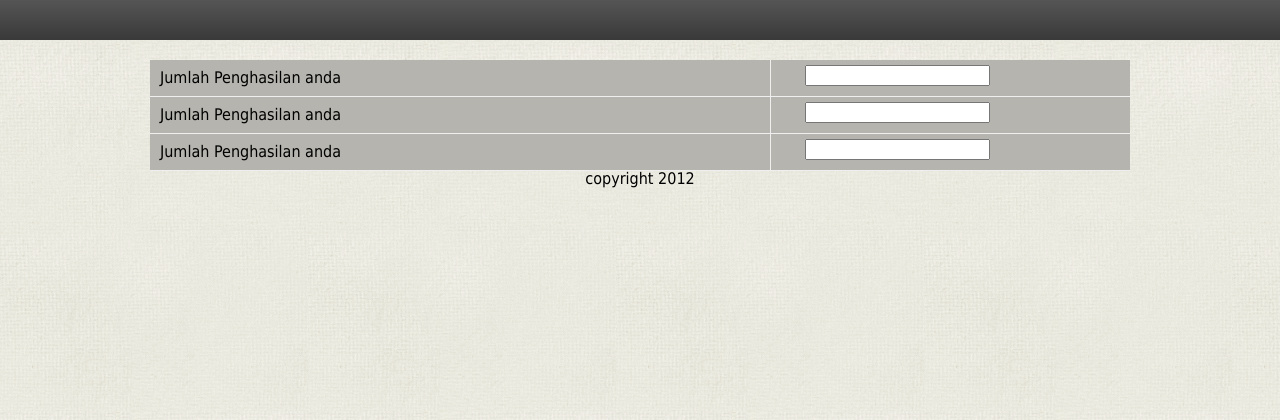
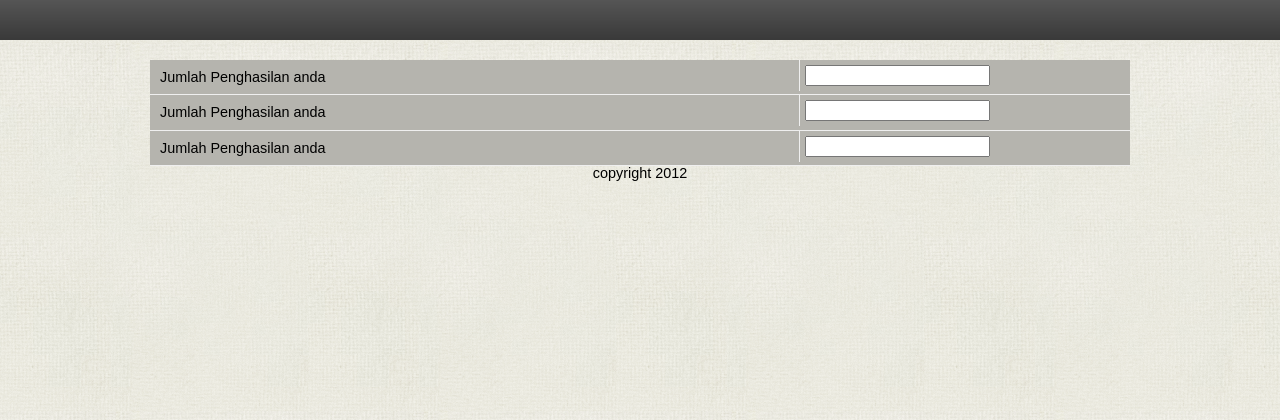
Before and after one commit to vanbungkring/Snao, a PHP site: page / in a window 1280 px wide. Shown: the top 420 px of the page. Run offline with PHP 8.4, Linux system fonts and the light colour scheme.

Commit message:
change border position-->.container_untuk_form

```diff
--- a/library/css/main.css
+++ b/library/css/main.css
@@ -4,8 +4,8 @@ html {
 }
 body {
 	background-image: url('../images/bg.png');
-	font-family: tahoma;
-	font-size: 100%;
+	font-family: arial;
+	font-size: 90%;
 }
 #header {
 	width: 100%;
@@ -33,11 +33,11 @@ body {
 .container_untuk_label {
 	width: 600px;
 	float: left;
-	border-right: 1px solid #efefef;
 	border-bottom: none;
 	padding: 10px;
 }
 .container_untuk_form {
+	border-left: 1px solid #efefef;
 	width: 320px;
 	float: right;
 	padding: 5px;
```
